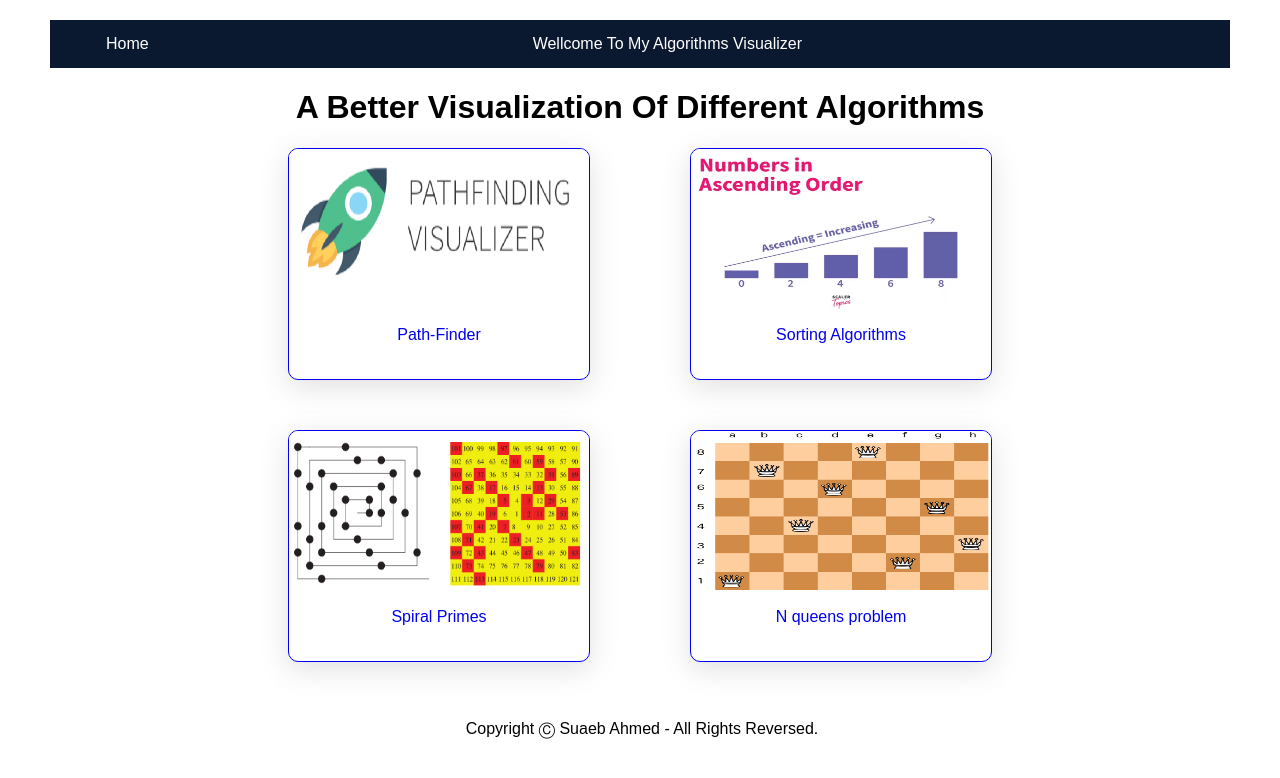
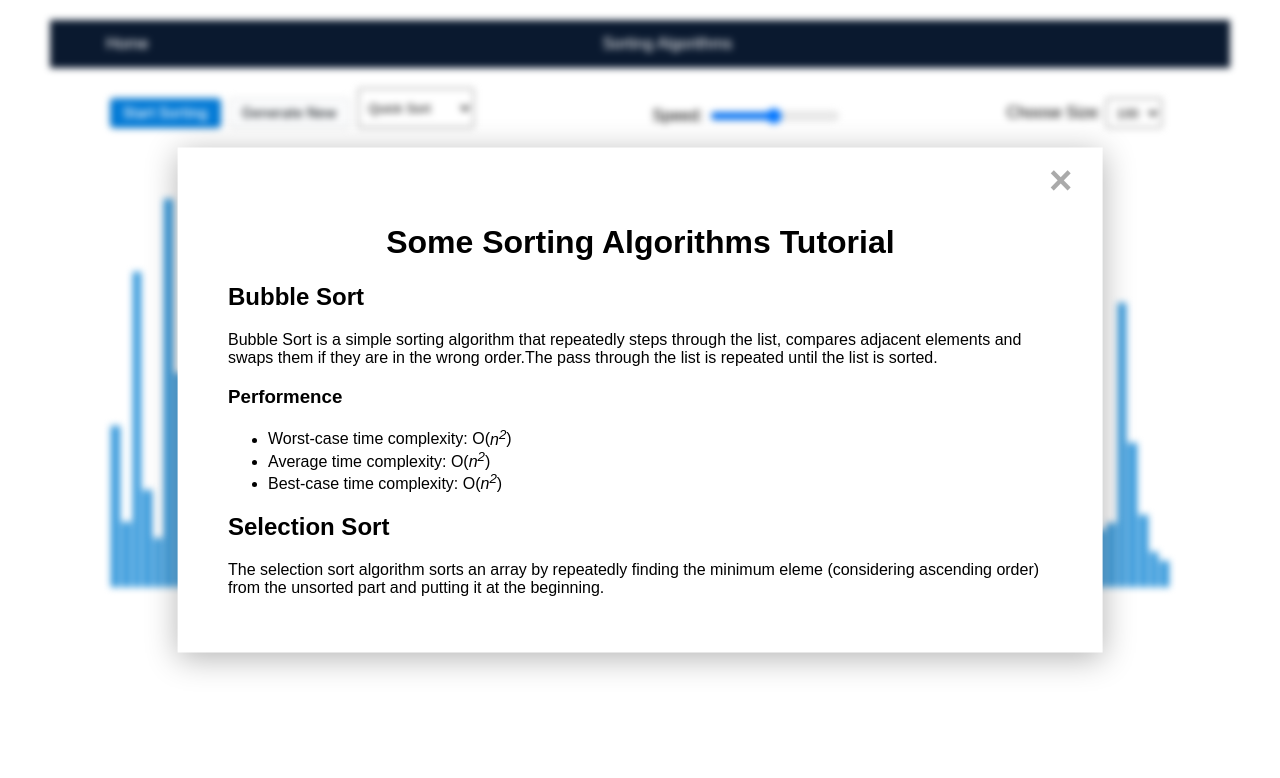
Before and after one commit to suaebahmed/algorithms-visualizer, a React (Create React App) app: page /#/sorting in a window 1280 px wide. Before the commit this address led to /. Shown: the top 778 px of the page. Built offline with nearby package versions, Linux system fonts and the light colour scheme.

Commit message:
updated btns & modal

```diff
--- a/src/Pages/PathfindingVS.js
+++ b/src/Pages/PathfindingVS.js
@@ -8,6 +8,7 @@ import Dijkstra from '../algorithm/path/dijkstra';
 import Randomized_dfs from '../algorithm/maze/randomized_dfs';
 import recursiveDivision from '../algorithm/maze/recursive_division';
 import Navbar from '../components/Navbar';
+import Modal from '../components/Modal';
 
 /*
 super(props);// call the super class constructor and pass in the props parameter
@@ -33,6 +34,7 @@ function App(){
 
     useEffect(()=>{
         gridInitialize();
+        popupClickHandle();
     },[])
 
     const gridInitialize =()=>{
@@ -80,6 +82,13 @@ function App(){
     }
 
     const pathFinding = async () =>{
+        var btns = document.getElementsByClassName('button-4');
+        document.getElementsByTagName('select')[0].disabled = true;
+        document.getElementsByTagName('select')[1].disabled = true;
+        for(let i=0; i<btns.length; i++){
+            btns[i].disabled = true;
+        }
+
         var startNode = Grid[START_NODE_ROW][START_NODE_COL];
         var endNode = Grid[END_NODE_ROW][END_NODE_COL];
 
@@ -87,23 +96,28 @@ function App(){
             case 1:
                 var obj = BFS(Grid,startNode,endNode,rows,cols);
                 await animateVisitedNodes(obj.visitedNodes);
-                animateShortestPath(obj.path);
+                await animateShortestPath(obj.path);
             break;
             case 2:
                 obj = DFS(Grid,startNode,endNode,rows,cols);
                 await animateVisitedNodes(obj.visitedNodes);
-                animateShortestPath(obj.path);
+                await animateShortestPath(obj.path);
             break;
             case 3:
                 obj = Dijkstra(Grid,startNode,endNode,rows,cols);
                 await animateVisitedNodes(obj.visitedNodes);
-                animateShortestPath(obj.path);
+                await animateShortestPath(obj.path);
             break;
             default:
                 obj = Astar(Grid,startNode,endNode,rows,cols);
                 await animateVisitedNodes(obj.close_list);
-                animateShortestPath(obj.path);
+                await animateShortestPath(obj.path);
             break;
+        }
+        document.getElementsByTagName('select')[0].disabled = false;
+        document.getElementsByTagName('select')[1].disabled = false;
+        for(let i=0; i<btns.length; i++){
+            btns[i].disabled = false;
         }
     }
 
@@ -214,12 +228,26 @@ function App(){
             END_NODE_COL = c;
         }
     }
+    const popupClickHandle = () =>{
+        var blur = document.getElementById("Container-blur");
+        blur.classList.toggle('active');
+        var popup = document.getElementById("popup");
+        popup.classList.toggle('unActive');
+    }
 
     return (
-        <>
+    <>
+    <Modal popupClickHandle = {popupClickHandle}>
+        <h1 style={{"textAlign":"center"}}>Video Tutorial</h1>
+        <div style={{"display":"flex","justify-content":"center","margin-right":"15px"}}>
+            <iframe width="90%" height="300px" src="https://www.youtube.com/embed/MXkh3dPxEQg?autoplay=1&mute=1" title='myVideo'>
+            </iframe>
+        </div>
+    </Modal>
+
+    <div id="Container-blur">
         <Navbar msg='Path Finder Visualizer'></Navbar>
         <div className='path-container'>
-
             <div className='path-header'>
                     <div>
                         <div style={{"display":"flex","margin":"6px auto"}}>
@@ -236,12 +264,11 @@ function App(){
                             </div>
                         </div>
                         <div className='path-speed-btns'>
-                            <button className={`button-4 ${animateType===1 && 'curr-speed-btn'}`} onClick={()=>animationTimeHandle(1)}>Fast</button>
-                            <button className={`button-4 ${animateType===2 && 'curr-speed-btn'}`} onClick={()=>animationTimeHandle(2)}>Average</button>
-                            <button className={`button-4 ${animateType===3 && 'curr-speed-btn'}`} onClick={()=>animationTimeHandle(3)}>Slow</button>
+                            <button className={`button-1 ${animateType===1 && 'curr-speed-btn'}`} onClick={()=>animationTimeHandle(1)}>Fast</button>
+                            <button className={`button-1 ${animateType===2 && 'curr-speed-btn'}`} onClick={()=>animationTimeHandle(2)}>Average</button>
+                            <button className={`button-1 ${animateType===3 && 'curr-speed-btn'}`} onClick={()=>animationTimeHandle(3)}>Slow</button>
                         </div>
                     </div>
-
                     <div>
                         <div style={{"display":"flex","margin":"6px auto"}}>
                             <select className='my-drop-down' value={mazeID} onChange={(e)=>{setMazeID(parseInt(e.target.value))}}>
@@ -270,7 +297,6 @@ function App(){
                         </div>
                     </div>
             </div>
-
             <div className='grid'>
                 <div onMouseLeave={()=>{setIsMousePress(false)}}>
                 {/* JSX Node Of Grid (2D Array) */}
@@ -288,7 +314,8 @@ function App(){
                 </div>
             </div>
         </div>
-        </>
+    </div>
+    </>
     )
 }
 
--- a/src/Pages/Sorting.js
+++ b/src/Pages/Sorting.js
@@ -215,10 +215,10 @@ function SortingApp(){
         var newBars = [];
         switch(sortID){
             case 1:
-                selectionSort();
+                await selectionSort();
             break;
             case 2:
-                insertionSort();
+                await insertionSort();
             break;
             case 3:
                 for(let i=0; i<bar.length; i++) newBars.push(bar[i]);
@@ -230,13 +230,14 @@ function SortingApp(){
                 await mergeSort(0,newBars.length-1,newBars);
             break;
             default:
-                bubbleSort();
+                await bubbleSort();
             break;
         }
         document.getElementsByTagName('button')[0].disabled = false;
         document.getElementsByTagName('button')[1].disabled = false;
         document.getElementsByTagName('select')[0].disabled = false;
         document.getElementsByTagName('select')[1].disabled = false;
+        bar.sort((a,b)=>a>b);
     }
 
     const rangeValueHandle = (event) =>{
@@ -268,7 +269,75 @@ function SortingApp(){
     return (
     <>
         {/* pop up modal */}
-        <Modal popupClickHandle = {popupClickHandle}></Modal>
+        <Modal popupClickHandle = {popupClickHandle}>
+            <div style={{"margin-right":"20px"}}>
+                <h1 style={{"textAlign":"center"}}>Some Sorting Algorithms Tutorial</h1>
+                <h2>Bubble Sort</h2>
+                <p>
+                Bubble Sort is a simple sorting algorithm that repeatedly steps through the list, compares adjacent elements and swaps them if they are in the wrong order.The pass through the list is repeated until the list is sorted.
+                </p>
+                <h3>Performence</h3>
+                <ul>
+                    <li>Worst-case time complexity: <span>O(<em>n<sup>2</sup></em>)</span></li>
+                    <li>Average time complexity: <span>O(<em>n<sup>2</sup></em>)</span></li>
+                    <li>Best-case time complexity: <span>O(<em>n<sup>2</sup></em>)</span></li>
+                </ul>
+
+                <h2>Selection Sort</h2>
+                <p>
+                    The selection sort algorithm sorts an array by repeatedly finding the minimum eleme (considering ascending order) from the unsorted part and putting it at the beginning.
+                </p>
+                <h3>Performence</h3>
+                <ul>
+                    <li>Worst-case time complexity: <span>O(<em>n<sup>2</sup></em>)</span></li>
+                    <li>Average time complexity: <span>O(<em>n<sup>2</sup></em>)</span></li>
+                    <li>Best-case time complexity: <span>O(<em>n<sup>2</sup></em>)</span></li>
+                </ul>
+
+                <h2>insertion Sort</h2>
+                <p>
+                    Insertion sort is a simple sorting algorithm that works similar to the way you sort playing cards in your hands. The array is virtually split into a sorted and an unsorted part. Values from the unsorted part are picked and placed at the correct position in the sorted part.
+                </p>
+                <h3>Performence</h3>
+                <ul>
+                    <li>Worst-case time complexity: <span>O(<em>n<sup>2</sup></em>)</span></li>
+                    <li>Average time complexity: <span>O(<em>n<sup>2</sup></em>)</span></li>
+                    <li>Best-case time complexity: <span>O(<em>n</em>)</span></li>
+                </ul>
+
+                <h2>Quick Sort</h2>
+                <p>
+                    QuickSort is a Divide and Conquer algorithm. It picks an element as a pivot and partitions the given array around the picked pivot. There are many different versions of quickSort that pick pivot in different ways.
+                </p>
+                <ul>
+                    <li>Always pick the first element as a pivot.</li>
+                    <li>Always pick the last element as a pivot (implemented below)</li>
+                    <li>Pick a random element as a pivot.</li>
+                    <li>Pick median as the pivot.</li>
+                </ul>
+                <p>The key process in quickSort is a partition(). The target of partitions is, given an array and an element x of an array as the pivot, put x at its correct position in a sorted array and put all smaller elements (smaller than x) before x, and put all greater elements (greater than x) after x. All this should be done in linear time.</p>
+                <h3>Performence</h3>
+                <ul>
+                    <li>Worst-case time complexity: <span>O(<em>n<sup>2</sup></em>)</span></li>
+                    <li>Average time complexity: <span>O(<em>n</em> log <em>n</em>)</span></li>
+                    <li>Best-case time complexity: <span>O(<em>n</em> log <em>n</em>)</span></li>
+                </ul>
+
+                <h2>Merge Sort</h2>
+                <p>Merge Sort is an efficient, stable sorting algorith that makes use of the divide and conquer strategy. Conceptually the algorithm works as follows:</p>
+                <ol>
+                    <li>Divide the unsorted list into n sublists, each containing one element(a list of one element is considered sorted)</li>
+                    <li>Repeatedly merge sublists to produce new sorted sublists until there is only one sublist remaining. This will be the sorted list.</li>
+                </ol>
+                <h3>Performence</h3>
+                <ul>
+                    <li>Worst-case time complexity: <span>O(<em>n</em> log <em>n</em>)</span></li>
+                    <li>Average time complexity: <span>O(<em>n</em> log <em>n</em>)</span></li>
+                    <li>Best-case time complexity: <span>O(<em>n</em> log <em>n</em>)</span></li>
+                </ul>
+            </div>
+        </Modal>
+
         <div id="Container-blur">
             <Navbar msg='Sorting Algorithms'></Navbar>
             <div className='sorting-continer'>
@@ -301,7 +370,7 @@ function SortingApp(){
                             <option value="50">50</option>
                             <option value="100">100</option>
                             <option value="200">200</option>
-                            <option value="500">500</option>
+                            <option value="400">350</option>
                         </select>
                     </div>
                 </div>
--- a/src/components/Modal.js
+++ b/src/components/Modal.js
@@ -1,14 +1,14 @@
 import React from 'react';
 import '../styles/modal.css';
 
-function Modal({popupClickHandle}) {
+function Modal(props) {
+  const {popupClickHandle} = props;
   return (
     <div id='popup' className='unActive'>
         <span onClick={popupClickHandle} className="close">&times;</span>
-        <h1>Hello world!</h1>
-        <p>
-            It is a long established fact that a reader will be distracted by the readable content of a page when looking at its layout. The point of using Lorem Ipsum is that it has a more-or-less normal distribution of letters, as opposed to using 'Content here, content here', making it look like readable English. Many desktop publishing packages and web page editors now use Lorem Ipsum as their default model text, and a search for 'lorem ipsum' will uncover many web sites still in their infancy. Various versions have evolved over the years, sometimes by accident, sometimes on purpose (injected humour and the like).
-        </p>
+        <div className='modal-container'>
+          {props.children}
+        </div>
     </div>
   )
 }
--- a/src/styles/PathfindingVS.css
+++ b/src/styles/PathfindingVS.css
@@ -52,14 +52,57 @@ path-speed-btns{
   white-space: nowrap;
   word-wrap: break-word;
 }
+.button-1 {
+   appearance: none;
+   background-color: #FAFBFC;
+   border: 1px solid rgba(27, 31, 35, 0.15);
+   border-radius: 4px;
+   box-shadow: rgba(27, 31, 35, 0.04) 0 1px 0, rgba(255, 255, 255, 0.25) 0 1px 0 inset;
+   box-sizing: border-box;
+   color: #24292E;
+   cursor: pointer;
+   display: inline-block;
+   font-family: -apple-system, system-ui, "Segoe UI", Helvetica, Arial, sans-serif, "Apple Color Emoji", "Segoe UI Emoji";
+   font-size: 14px;
+   font-weight: 500;
+   line-height: 20px;
+   list-style: none;
+   padding: 4px 12px;
+   margin-right: 8px;
+   position: relative;
+   transition: background-color 0.2s cubic-bezier(0.3, 0, 0.5, 1);
+   user-select: none;
+   -webkit-user-select: none;
+   touch-action: manipulation;
+   vertical-align: middle;
+   white-space: nowrap;
+   word-wrap: break-word;
+ }
 
 .button-4:hover {
   text-decoration: none;
   transition-duration: 0.1s;
   opacity: 0.8;
 }
-
-/*  */
+.button-4:disabled {
+   cursor: not-allowed;
+ }
+ select:disabled{
+   cursor: not-allowed;
+}
+ .button-4:active {
+   box-shadow: rgba(225, 228, 232, 0.2) 0 1px 0 inset;
+   transition: none 0s;
+ }
+ .button-4:focus {
+   outline: 1px transparent;
+ }
+ .button-4:before {
+   display: none;
+ }
+ .button-4:-webkit-details-marker {
+   display: none;
+ }
 .start-btn{
    background-color: #027ad6;
    color: white;
--- a/src/styles/modal.css
+++ b/src/styles/modal.css
@@ -1,14 +1,20 @@
 
 #popup{
     position: fixed;
-    top: 40%;
+    top: 50%;
     left: 50%;
     transform: translate(-50%,-50%);
-    width: 700px;
-    padding: 20px 50px;
+    width: 66%;
+    padding: 10px 30px 50px 50px;
     box-shadow: 0 5px 30px rgba(0,0,0,.30);
     background-color: #fff;
     z-index: 10;
+}
+.modal-container{
+    width: 100%;
+    height: 400px;
+    overflow: scroll;
+    scrollbar-width: none;
 }
 /* animation effects */
 .unActive{
@@ -17,6 +23,7 @@
     visibility: hidden;
     opacity: 0;
 }
+
 
 /* close button */
 .close{
--- a/src/styles/sorting.css
+++ b/src/styles/sorting.css
@@ -2,9 +2,10 @@
 /* modal backround */
 #Container-blur{
     position: relative;
+    transition: 600ms;
 }
 .active{
-    filter: blur(3px);
+    filter: blur(3.5px);
 }
 
 .sorting-continer{
```
